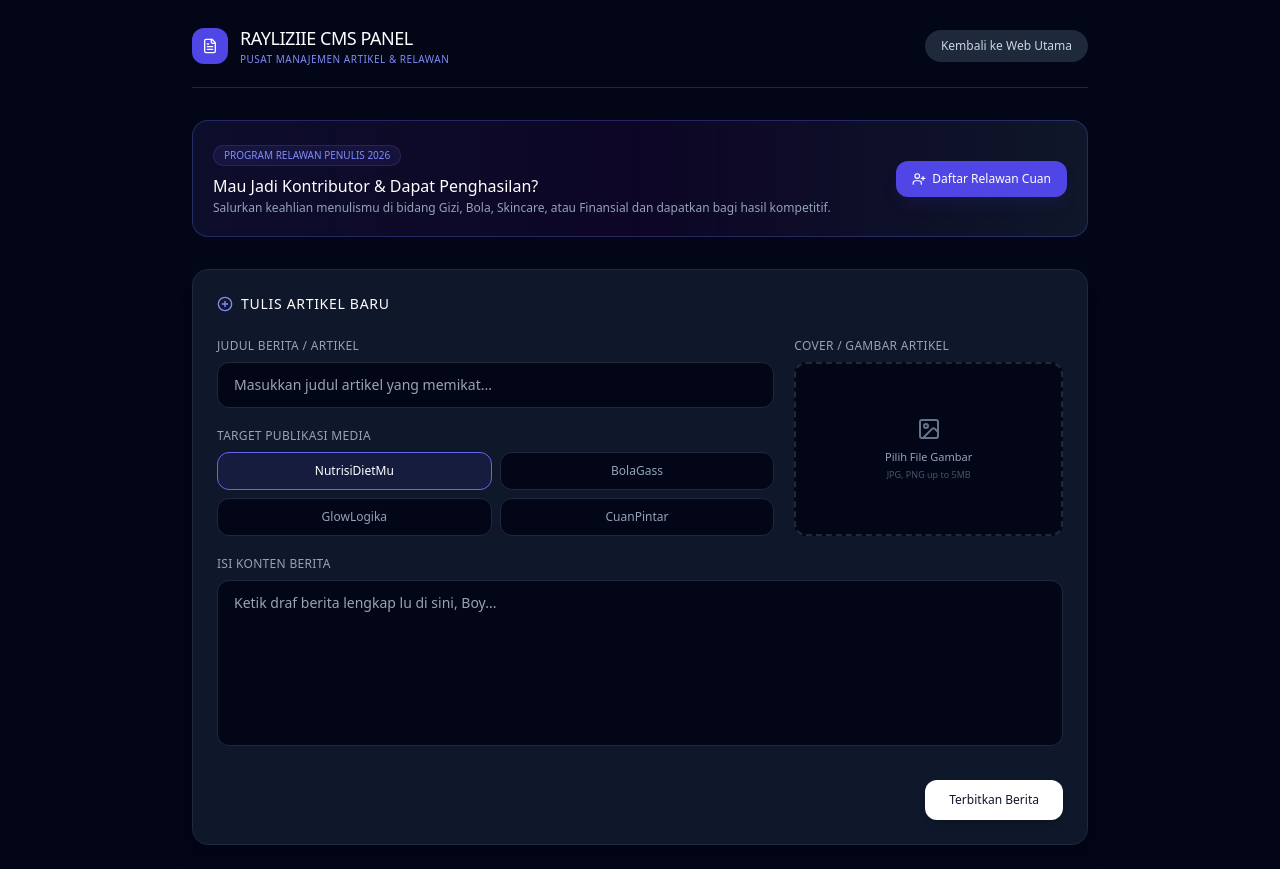
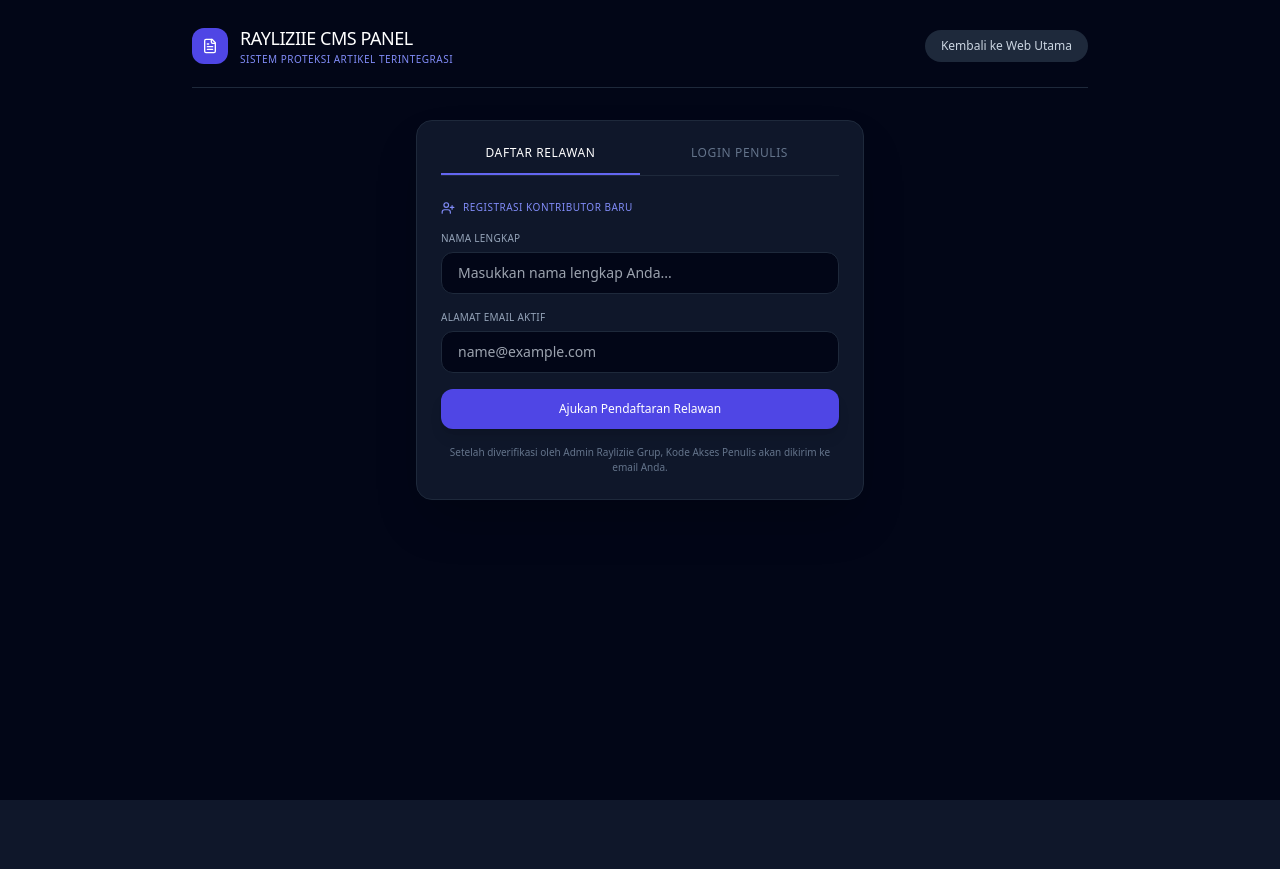
Before and after one commit to MrOlee/rayliziie-media-digital, a React (Vite) app: page / in a window 1280 px wide. Both pictures are taken after a click on the button "Portal Admin & Relawan". After the commit the page ends 800 px from the top, so only its background shows below. Built offline with nearby package versions, Linux system fonts and the light colour scheme.

Commit message:
Enhance user authentication and registration flow
Added security features for user login and registration, including access code verification. Updated UI elements and improved state management for volunteer registration.

```diff
--- a/src/App.jsx
+++ b/src/App.jsx
@@ -3,7 +3,7 @@ import {
     Laptop, Sparkles, Flame, Box, Landmark,
     Globe, ShieldCheck, ArrowUpRight, ArrowRight,
     Layers, Users, BarChart3, Radio, FileText,
-    PlusCircle, UserPlus, Image, CheckCircle, ArrowLeft
+    PlusCircle, UserPlus, Image, Lock, Unlock
 } from 'lucide-react';
 
 const mediaNetwork = [
@@ -65,7 +65,12 @@ const stats = [
 ];
 
 const App = () => {
-    const [view, setView] = useState('home'); // 'home', 'portal', atau 'daftar-relawan'
+    const [view, setView] = useState('home'); // 'home' atau 'portal'
+    const [portalMode, setPortalMode] = useState('register'); // 'register' atau 'login'
+    const [isLoggedIn, setIsLoggedIn] = useState(false);
+
+    // Security & Login State
+    const [accessCode, setAccessCode] = useState('');
 
     // State Form Artikel
     const [title, setTitle] = useState('');
@@ -76,20 +81,32 @@ const App = () => {
     // State Form Pendaftaran Relawan
     const [volunteerName, setVolunteerName] = useState('');
     const [volunteerEmail, setVolunteerEmail] = useState('');
-    const [volunteerNiche, setVolunteerNiche] = useState('gizi');
-    const [volunteerReason, setVolunteerReason] = useState('');
 
-    // Handle Upload Gambar Artikel
     const handleImageChange = (e) => {
         const file = e.target.files[0];
-        if (file) {
-            setArticleImage(URL.createObjectURL(file));
+        if (file) setArticleImage(URL.createObjectURL(file));
+    };
+
+    // FUNGSI LOGIN: Memastikan hanya kode khusus yang bisa nulis artikel
+    const handleLogin = (e) => {
+        e.preventDefault();
+        // LU BISA GANTI KODE AKSES UTAMA PENULIS DI BAWAH INI SEMAUMU, BOY
+        if (accessCode === 'RAYLIZIIE2026' || accessCode === 'PENULISCUAN') {
+            setIsLoggedIn(true);
+            alert('Akses Diterima! Selamat datang di Panel Penulis Resmi Rayliziie Media.');
+        } else {
+            alert('Kode Akses Salah atau Belum Terdaftar! Silakan hubungi Direksi Utama Rayliziie Grup untuk mendapatkan verifikasi.');
         }
+        setAccessCode('');
     };
 
     const handlePublish = (e) => {
         e.preventDefault();
-        alert(`Sukses menerbitkan artikel "${title}" ke pilar Rayliziie Media! Konten beserta gambar sedang ditinjau oleh Direksi Utama.`);
+        if (!isLoggedIn) {
+            alert('Eror Keamanan: Anda tidak memiliki otoritas untuk menerbitkan artikel!');
+            return;
+        }
+        alert(`Sukses menerbitkan artikel "${title}"! Konten dikirim ke antrean review holding.`);
         setTitle('');
         setContent('');
         setArticleImage(null);
@@ -97,25 +114,70 @@ const App = () => {
 
     const handleRegisterVolunteer = (e) => {
         e.preventDefault();
-        alert(`Halo ${volunteerName}, pendaftaran Anda sebagai relawan penulis Rayliziie Media telah diterima! Tim internal kami akan segera menghubungi Anda via email.`);
+        alert(`Halo ${volunteerName}, pendaftaran relawan Anda sukses dikirim! Tim Rayliziie Grup akan menyeleksi portfolio Anda dan mengirimkan Kode Akses Penulis lewat email jika lolos.`);
         setVolunteerName('');
         setVolunteerEmail('');
-        setVolunteerReason('');
-        setView('portal');
+        setPortalMode('login'); // Setelah daftar, diarahkan ke form login
     };
 
-    // HALAMAN PORTAL PENDAFTARAN RELAWAN (INTERNAL)
-    if (view === 'daftar-relawan') {
+    // PANEL PORTAL UTAMA (CMS & REGISTRASI/LOGIN)
+    if (view === 'portal') {
         return (
-            <div className="min-h-screen bg-slate-950 text-slate-100 font-sans p-6 flex items-center justify-center">
-                <div className="w-full max-w-lg bg-slate-900 border border-slate-800 rounded-2xl p-6 shadow-2xl">
-                    <div className="flex items-center gap-2 text-indigo-400 font-800 text-xs uppercase tracking-wider mb-2">
-                        <UserPlus className="h-4 w-4" /> Kemitraan Penulis Kontributor
+            <div className="min-h-screen bg-slate-950 text-slate-100 font-sans p-6">
+                <div className="mx-auto max-w-4xl">
+
+                    {/* Header Nav Portal */}
+                    <div className="flex items-center justify-between border-b border-slate-800 pb-5 mb-8">
+                        <div className="flex items-center gap-3">
+                            <span className="flex h-9 w-9 items-center justify-center rounded-xl bg-indigo-600">
+                                <FileText className="h-4 w-4 text-white" />
+                            </span>
+                            <div>
+                                <h1 className="text-lg font-900 tracking-tight text-white">RAYLIZIIE CMS PANEL</h1>
+                                <p className="text-[10px] text-indigo-400 font-600 uppercase tracking-wider">Sistem Proteksi Artikel Terintegrasi</p>
                             </div>
-                    <h2 className="text-xl font-900 text-white tracking-tight">Gabung Rayliziie Media</h2>
-                    <p className="text-xs text-slate-400 mt-1 mb-6">Lengkapi data diri Anda untuk mulai menulis dan menghasilkan cuan bersama kami.</p>
+                        </div>
+                        <div className="flex gap-2">
+                            {isLoggedIn && (
+                                <button
+                                    onClick={() => setIsLoggedIn(false)}
+                                    className="text-xs font-700 bg-red-950 text-red-400 border border-red-900 px-4 py-2 rounded-full hover:bg-red-900 hover:text-white transition-colors"
+                                >
+                                    Logout
+                                </button>
+                            )}
+                            <button
+                                onClick={() => { setView('home'); setIsLoggedIn(false); }}
+                                className="text-xs font-700 bg-slate-800 text-slate-300 hover:bg-slate-700 px-4 py-2 rounded-full transition-colors"
+                            >
+                                Kembali ke Web Utama
+                            </button>
+                        </div>
+                    </div>
 
+                    {/* JIKA BELUM LOGIN: TAMPILKAN OPSI DAFTAR / LOGIN KODE AKSES */}
+                    {!isLoggedIn ? (
+                        <div className="w-full max-w-md mx-auto bg-slate-900 border border-slate-800 rounded-2xl p-6 shadow-2xl mt-8">
+                            <div className="flex border-b border-slate-800 mb-6">
+                                <button
+                                    onClick={() => setPortalMode('register')}
+                                    className={`w-1/2 pb-3 text-xs font-800 uppercase tracking-wider border-b-2 transition-all ${portalMode === 'register' ? 'border-indigo-500 text-white' : 'border-transparent text-slate-500 hover:text-slate-300'}`}
+                                >
+                                    Daftar Relawan
+                                </button>
+                                <button
+                                    onClick={() => setPortalMode('login')}
+                                    className={`w-1/2 pb-3 text-xs font-800 uppercase tracking-wider border-b-2 transition-all ${portalMode === 'login' ? 'border-indigo-500 text-white' : 'border-transparent text-slate-500 hover:text-slate-300'}`}
+                                >
+                                    Login Penulis
+                                </button>
+                            </div>
+
+                            {portalMode === 'register' ? (
                                 <form onSubmit={handleRegisterVolunteer} className="space-y-4">
+                                    <div className="flex items-center gap-2 text-indigo-400 font-700 text-[10px] uppercase tracking-wider mb-1">
+                                        <UserPlus className="h-3.5 w-3.5" /> Registrasi Kontributor Baru
+                                    </div>
                                     <div>
                                         <label className="block text-[10px] font-700 text-slate-400 mb-1.5 uppercase tracking-wide">Nama Lengkap</label>
                                         <input
@@ -138,98 +200,47 @@ const App = () => {
                                             className="w-full bg-slate-950 border border-slate-800 rounded-xl px-4 py-2.5 text-sm text-white focus:outline-none focus:border-indigo-500 transition-colors"
                                         />
                                     </div>
-                        <div>
-                            <label className="block text-[10px] font-700 text-slate-400 mb-1.5 uppercase tracking-wide">Fokus Niche Keahlian</label>
-                            <select
-                                value={volunteerNiche}
-                                onChange={(e) => setVolunteerNiche(e.target.value)}
-                                className="w-full bg-slate-950 border border-slate-800 rounded-xl px-4 py-2.5 text-sm text-white focus:outline-none focus:border-indigo-500 transition-colors"
-                            >
-                                <option value="gizi">NutrisiDietMu (Gizi & Kesehatan)</option>
-                                <option value="bola">BolaGass (Jurnalisme Olahraga)</option>
-                                <option value="skincare">GlowLogika (Skincare & Beauty)</option>
-                                <option value="keuangan">CuanPintar (Finansial & Investasi)</option>
-                            </select>
+                                    <button type="submit" className="w-full bg-indigo-600 text-white font-700 text-xs py-3 rounded-xl hover:bg-indigo-500 transition-all shadow-lg mt-2">
+                                        Ajukan Pendaftaran Relawan
+                                    </button>
+                                    <p className="text-[10px] text-slate-500 text-center mt-3">Setelah diverifikasi oleh Admin Rayliziie Grup, Kode Akses Penulis akan dikirim ke email Anda.</p>
+                                </form>
+                            ) : (
+                                <form onSubmit={handleLogin} className="space-y-4">
+                                    <div className="flex items-center gap-2 text-amber-400 font-700 text-[10px] uppercase tracking-wider mb-1">
+                                        <Lock className="h-3.5 w-3.5" /> Proteksi Gerbang Penulisan
                                     </div>
                                     <div>
-                            <label className="block text-[10px] font-700 text-slate-400 mb-1.5 uppercase tracking-wide">Mengapa Anda Ingin Bergabung?</label>
-                            <textarea
-                                rows="3"
-                                value={volunteerReason}
-                                onChange={(e) => setVolunteerReason(e.target.value)}
-                                placeholder="Ceritakan singkat pengalaman atau motivasi menulismu..."
+                                        <label className="block text-[10px] font-700 text-slate-400 mb-1.5 uppercase tracking-wide">Kode Akses Penulis (Token/Password)</label>
+                                        <input
+                                            type="password"
+                                            value={accessCode}
+                                            onChange={(e) => setAccessCode(e.target.value)}
+                                            placeholder="Masukkan kode otentikasi resmi..."
                                             required
-                                className="w-full bg-slate-950 border border-slate-800 rounded-xl px-4 py-2.5 text-sm text-white focus:outline-none focus:border-indigo-500 transition-colors resize-none"
-                            ></textarea>
+                                            className="w-full bg-slate-950 border border-slate-800 rounded-xl px-4 py-2.5 text-sm text-white focus:outline-none focus:border-indigo-500 transition-colors tracking-widest"
+                                        />
                                     </div>
-                        <div className="pt-2 flex gap-3">
-                            <button
-                                type="button"
-                                onClick={() => setView('portal')}
-                                className="w-1/3 bg-slate-800 text-slate-300 font-700 text-xs py-2.5 rounded-xl hover:bg-slate-700 transition-all"
-                            >
-                                Batal
+                                    <button type="submit" className="w-full bg-white text-slate-900 font-700 text-xs py-3 rounded-xl hover:bg-indigo-600 hover:text-white transition-all shadow-lg mt-2">
+                                        Verifikasi & Masuk Panel
                                     </button>
-                            <button
-                                type="submit"
-                                className="w-2/3 bg-indigo-600 text-white font-700 text-xs py-2.5 rounded-xl hover:bg-indigo-500 transition-all shadow-lg shadow-indigo-900/20"
-                            >
-                                Ajukan Pendaftaran
-                            </button>
+                                    <p className="text-[10px] text-slate-500 text-center mt-3">Hanya kontributor terverifikasi yang dapat menerbitkan konten artikel.</p>
+                                </form>
+                            )}
                         </div>
-                    </form>
+                    ) : (
+
+                        // JIKA SUDAH LOGIN & TERVERIFIKASI: PANEL NULIS TERBUKA OTOMATIS
+                        <div className="bg-slate-900 border border-slate-800 rounded-2xl p-6 shadow-xl animate-in fade-in duration-350">
+                            <div className="flex items-center justify-between mb-6">
+                                <div className="flex items-center gap-2 text-sm font-800 text-white uppercase tracking-wider">
+                                    <PlusCircle className="h-4 w-4 text-emerald-400" /> Tulis Artikel Baru (Akses Diterima)
                                 </div>
-            </div>
-        );
-    }
-
-    // HALAMAN DASHBOARD CMS UTAMA
-    if (view === 'portal') {
-        return (
-            <div className="min-h-screen bg-slate-950 text-slate-100 font-sans p-6">
-                <div className="mx-auto max-w-4xl">
-
-                    {/* Header Portal */}
-                    <div className="flex items-center justify-between border-b border-slate-800 pb-5 mb-8">
-                        <div className="flex items-center gap-3">
-                            <span className="flex h-9 w-9 items-center justify-center rounded-xl bg-indigo-600">
-                                <FileText className="h-4 w-4 text-white" />
+                                <span className="flex items-center gap-1 text-[10px] font-700 text-emerald-400 bg-emerald-950/50 border border-emerald-900/50 px-2.5 py-1 rounded-md">
+                                    <Unlock className="h-3 w-3" /> Penulis Terverifikasi
                                 </span>
-                            <div>
-                                <h1 className="text-lg font-900 tracking-tight text-white">RAYLIZIIE CMS PANEL</h1>
-                                <p className="text-[10px] text-indigo-400 font-600 uppercase tracking-wider">Pusat Manajemen Artikel & Relawan</p>
-                            </div>
-                        </div>
-                        <button
-                            onClick={() => setView('home')}
-                            className="text-xs font-700 bg-slate-800 text-slate-300 hover:bg-slate-700 px-4 py-2 rounded-full transition-colors"
-                        >
-                            Kembali ke Web Utama
-                        </button>
                             </div>
 
-                    {/* Banner Ajakan Menjadi Relawan (Pindah ke Form Internal) */}
-                    <div className="mb-8 p-5 rounded-2xl border border-indigo-500/30 bg-gradient-to-r from-indigo-950/40 via-purple-950/20 to-slate-900 flex flex-col md:flex-row items-start md:items-center justify-between gap-4">
-                        <div>
-                            <span className="inline-flex items-center gap-1.5 rounded-full bg-indigo-500/10 border border-indigo-500/20 px-2.5 py-0.5 text-[10px] font-700 uppercase text-indigo-400">
-                                Program Relawan Penulis 2026
-                            </span>
-                            <h2 className="text-base font-800 text-white mt-2">Mau Jadi Kontributor & Dapat Penghasilan?</h2>
-                            <p className="text-xs text-slate-400 mt-0.5">Salurkan keahlian menulismu di bidang Gizi, Bola, Skincare, atau Finansial dan dapatkan bagi hasil kompetitif.</p>
-                        </div>
-                        <button
-                            onClick={() => setView('daftar-relawan')}
-                            className="flex items-center gap-1.5 text-xs font-700 bg-indigo-600 hover:bg-indigo-500 text-white px-4 py-2.5 rounded-xl shadow-lg shadow-indigo-900/20 whitespace-nowrap transition-all"
-                        >
-                            <UserPlus className="h-3.5 w-3.5" /> Daftar Relawan Cuan
-                        </button>
-                    </div>
-
-                    {/* Form Utama Penulisan Artikel */}
-                    <div className="bg-slate-900 border border-slate-800 rounded-2xl p-6 shadow-xl">
-                        <div className="flex items-center gap-2 mb-6 text-sm font-800 text-white uppercase tracking-wider">
-                            <PlusCircle className="h-4 w-4 text-indigo-400" /> Tulis Artikel Baru
-                        </div>
                             <form onSubmit={handlePublish} className="space-y-5">
                                 <div className="grid gap-5 md:grid-cols-3">
                                     <div className="md:col-span-2 space-y-5">
@@ -276,7 +287,6 @@ const App = () => {
                                         </div>
                                     </div>
 
-                                {/* BAGIAN UPLOAD GAMBAR ARTIKEL */}
                                     <div className="flex flex-col">
                                         <label className="block text-xs font-700 text-slate-400 mb-2 uppercase tracking-wide">Cover / Gambar Artikel</label>
                                         <div className="flex-1 min-h-[140px] bg-slate-950 border-2 border-dashed border-slate-800 rounded-xl flex flex-col items-center justify-center p-4 relative group hover:border-indigo-500/50 transition-colors">
@@ -321,13 +331,14 @@ const App = () => {
                                 </div>
                             </form>
                         </div>
+                    )}
 
                 </div>
             </div>
         );
     }
 
-    // LANDING PAGE HOME UTAMA
+    // LANDING PAGE UTAMA (TAMPILAN DEPAN)
     return (
         <div className="min-h-screen bg-slate-900 text-slate-100 font-sans selection:bg-indigo-600 selection:text-white antialiased">
             <header className="sticky top-0 z-50 border-b border-slate-800 bg-slate-900/90 backdrop-blur-md">
```
Lines whose indentation alone changed are shown as unchanged.
